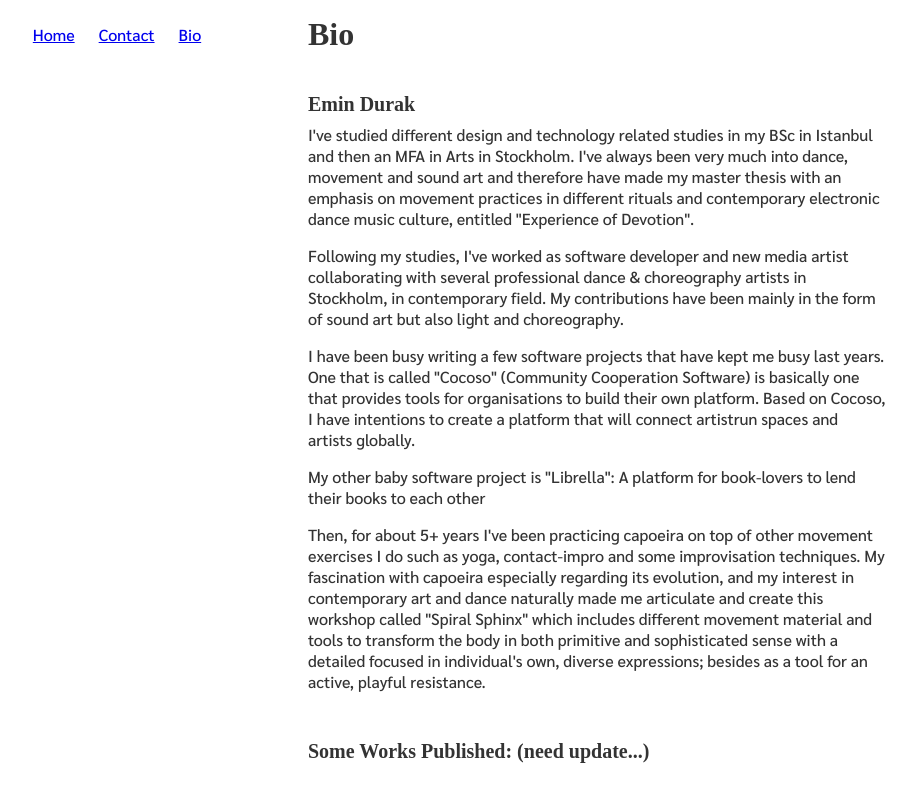
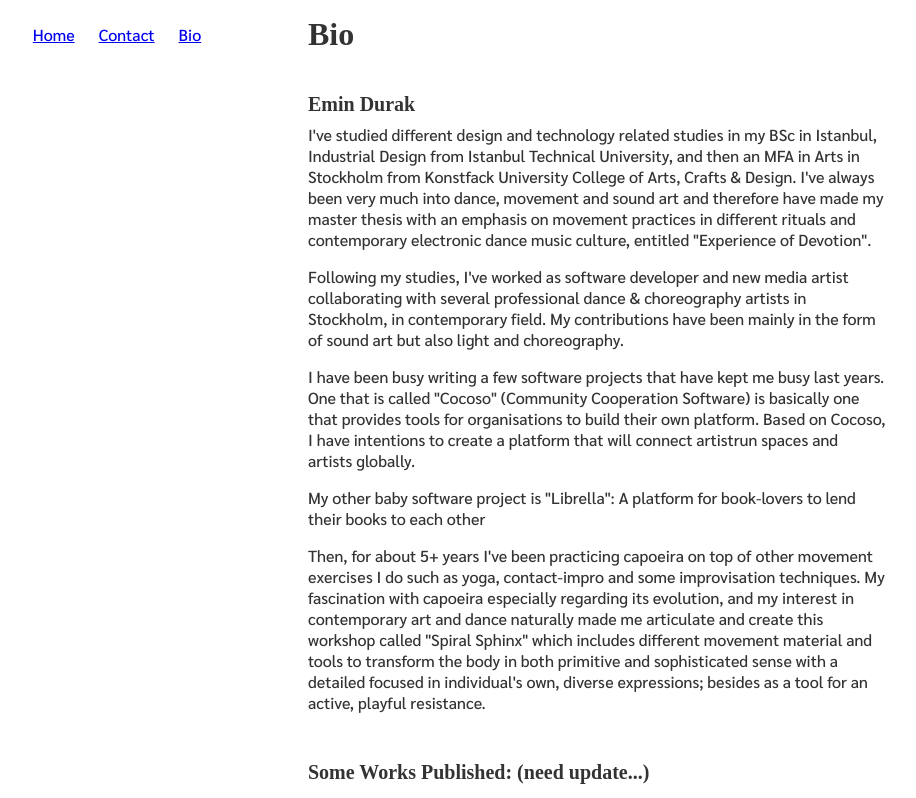
Before and after one commit to eminx/infinitesimals.space, a React (Create React App) app: page /bio in a window 1280 px wide. Shown: the top 798 px of the page, without its empty margins (43-959 px from the left). Built offline with nearby package versions, Linux system fonts and the light colour scheme.

Commit message:
updated the bio :q

```diff
--- a/src/pages/Bio.js
+++ b/src/pages/Bio.js
@@ -2,7 +2,7 @@ import React, { Component } from 'react';
 import { Box, Heading, Text } from 'rebass';
 
 const bio = [
-  `I've studied different design and technology related studies in my BSc in Istanbul and then an MFA in Arts in Stockholm. I've always been very much into dance, movement and sound art and therefore have made my master thesis with an emphasis on movement practices in different rituals and contemporary electronic dance music culture, entitled "Experience of Devotion".`,
+  `I've studied different design and technology related studies in my BSc in Istanbul, Industrial Design from Istanbul Technical University, and then an MFA in Arts in Stockholm from Konstfack University College of Arts, Crafts & Design. I've always been very much into dance, movement and sound art and therefore have made my master thesis with an emphasis on movement practices in different rituals and contemporary electronic dance music culture, entitled "Experience of Devotion".`,
   `Following my studies, I've worked as software developer and new media artist collaborating with several professional dance & choreography artists in Stockholm, in contemporary field. My contributions have been mainly in the form of sound art but also light and choreography.`,
   `I have been busy writing a few software projects that have kept me busy last years. One that is called "Cocoso" (Community Cooperation Software) is basically one that provides tools for organisations to build their own platform. Based on Cocoso, I have intentions to create a platform that will connect artistrun spaces and artists globally.`,
   `My other baby software project is "Librella": A platform for book-lovers to lend their books to each other`,
```
